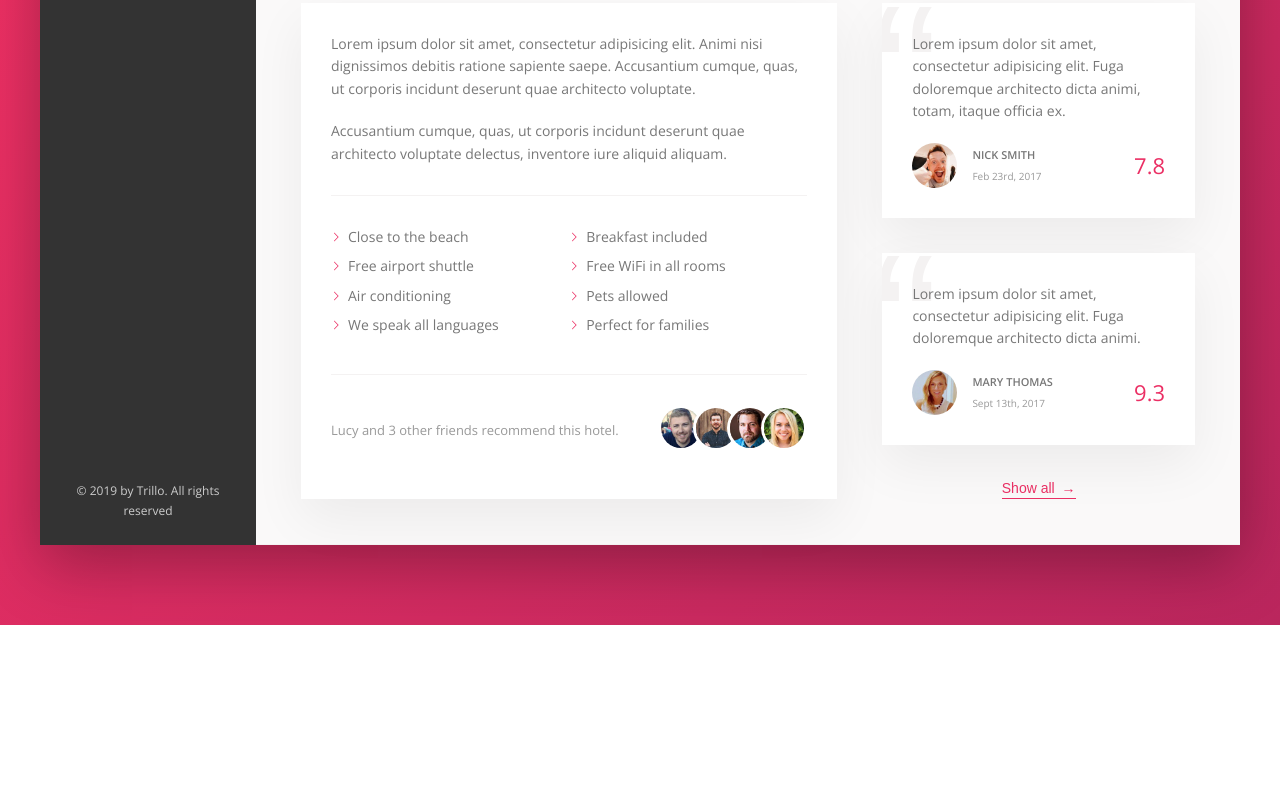
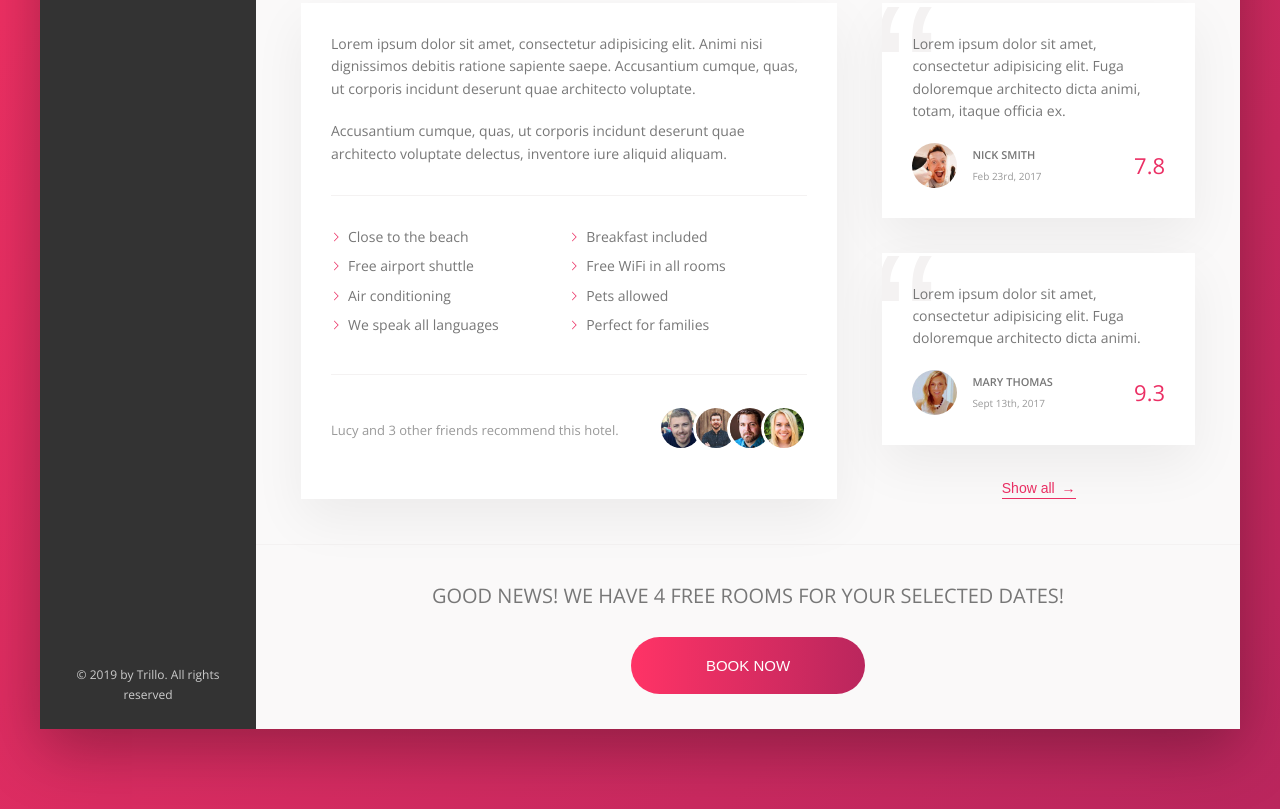
Before and after one commit to MattBerden/Flexbox-project, a website: page index.html in a window 1280 px wide. Shown: the part 654-1463 px from the top of the page. Before the commit the page ends 1279 px from the top, so only its background shows below. Drawn offline with nearby package versions, Linux system fonts and the light colour scheme.

Commit message:
created and styled call to action section

```diff
--- a/index.html
+++ b/index.html
@@ -193,8 +193,23 @@
             <button class="btn-inline">Show all <span>&rarr;</span></button>
           </div>
 
+
+        </div>
+
+        <div class="cta">
+          <h2 class="cta__book-now">
+            Good news! We have 4 free rooms for your selected dates!
+          </h2>
+          <button class="btn">
+            <span class="btn__visable">Book now</span>
+            <span class="btn__invisable">Only 4 rooms left</span>
+          </button>
+        </div>
       </main>
+
+
     </div>
+
   </div>
 </body>
 
--- a/sass/_components.scss
+++ b/sass/_components.scss
@@ -484,3 +484,66 @@ overflow: hidden;
     z-index: 2;
   }
 }
+///////////////////////////////
+// CALL TO ACTION
+
+.cta {
+  padding: 3.5rem 0;
+  text-align: center;
+
+  &__book-now {
+    font-size: 2rem;
+    font-weight: 300;
+    text-transform: uppercase;
+    margin-bottom: 2.5rem;
+  }
+}
+
+.btn {
+  position: relative;
+  font-size: 1.5rem;
+  font-weight: 300;
+  text-transform: uppercase;
+  border-radius: 100px;
+  border: none;
+  background-image: linear-gradient(to right, var(--color-primary-light), var(--color-primary-dark));
+  color: #fff;
+  overflow: hidden;
+  cursor: pointer;
+
+
+  & > * {
+    display: inline-block;
+    transition: all .2s;
+    height: 100%;
+    width: 100%;
+
+  }
+  &__visable {
+    padding: 2rem 7.5rem;
+  }
+  &__invisable {
+    position: absolute;
+    left: 0;
+    top: -100%;
+    padding: 2rem 0;
+
+  }
+
+  &:hover {
+    background-image: linear-gradient(to left, var(--color-primary-light), var(--color-primary-dark));
+  }
+
+  &:hover &__visable {
+    transform: translateY(100%);
+  }
+
+  &:hover &__invisable {
+    top: 0;
+  }
+
+  &:focus {
+    outline: none;
+    animation:  pulsate 1s infinite;
+  }
+}
--- a/sass/_layout.scss
+++ b/sass/_layout.scss
@@ -53,6 +53,7 @@ padding: 3rem;
 flex: 0 0 60%;
 margin-right: 4.5rem;
 
+
 }
 
 .user-reviews {
```
Also changed, not shown: css/style.css.
